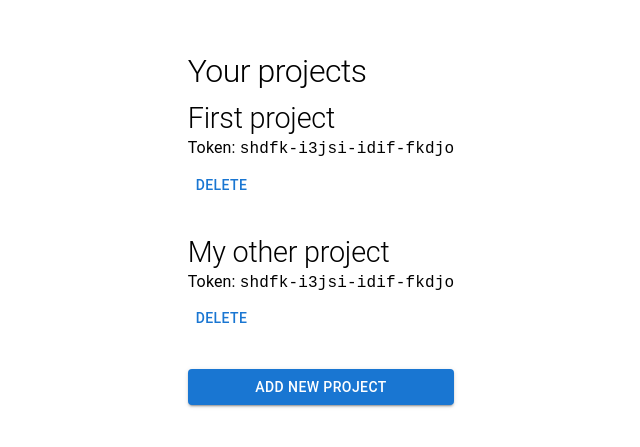
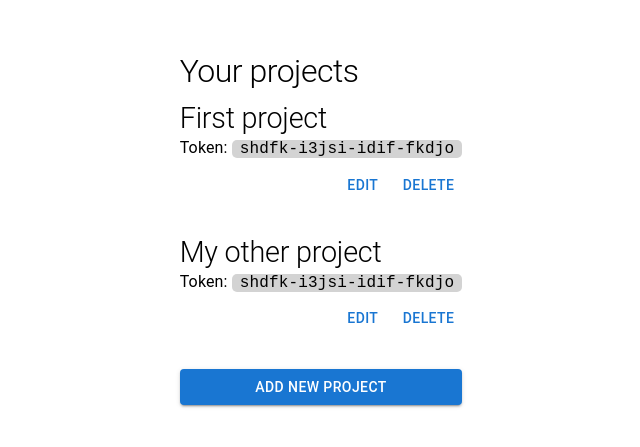
Before and after one commit to swiftpostlab/swiftpostlab.github.io, a Next.js app: page /projects in a window 1280 px wide. Shown: the part 159-606 px from the top of the page, without its empty margins (319-959 px from the left). Built offline with nearby package versions, Linux system fonts and the light colour scheme; no server answers.

Commit message:
Improve projects interface and UX

```diff
--- a/pages/projects.tsx
+++ b/pages/projects.tsx
@@ -25,16 +25,29 @@ const useProjects = () => {
 
   return {
     projects,
-    addProject: (project: {name: string, token: string, id: number}) => setProjects([project, ...projects]) ,
+    addProject: (project: {name: string, token: string, id: number}) => setProjects([project, ...projects]),
+    editProject: (id: number, editProject: {name: string, token: string}) => setProjects(
+      projects.map((proj) => (
+        proj.id === id ? (
+        {
+          id,
+          ...editProject,
+        }
+        ) : proj
+      ))
+    ),
     deleteProject: (id: number) => setProjects(projects.filter(p => p.id !== id))
   }
 }
 
 
-const Profile: React.FC = () => {
+const ProjectsPage: React.FC = () => {
   const session = useContext(SessionContext)
   const projectApi = useProjects()
   const [isAddProjectDialogOpen, setIsAddProjectDialogOpen] = useState(false)
+  const [isEditProjectDialogOpen, setIsEditProjectDialogOpen] = useState(false)
+  const [selectedProject, setSelectedProject] = useState<number | null>(null)
+  const [isDeleteProjectDialogOpen, setIsDeleteProjectDialogOpen] = useState(false)
   const [newProjectName, setNewProjectName] = useState('')
 
   if (!session.isActive()) {
@@ -49,6 +62,7 @@ const Profile: React.FC = () => {
         // alignItems="center"
         flexGrow={1}
         height="100%"
+        padding="2rem"
       >
         <Typography variant="h1" gutterBottom>Your projects</Typography>
         {
@@ -57,18 +71,52 @@ const Profile: React.FC = () => {
               <Typography variant="h2">{project.name}</Typography>
               <Typography variant="body1" gutterBottom>
                 Token:{' '}
-                <code>{project.token}</code>
+                <code
+                  style={{
+                    backgroundColor: 'lightgray',
+                    borderRadius: '5px',
+                    paddingLeft: '0.5em',
+                    paddingRight: '0.5em',
+                  }}
+                >{
+                  project.token}
+                </code>
               </Typography>
-              <Button onClick={() => projectApi.deleteProject(project.id)}>Delete</Button>
+              <Stack flexDirection="row" justifyContent="flex-end" width="100%">
+                <Button
+                  onClick={() => {
+                    setSelectedProject(project.id)
+                    setIsEditProjectDialogOpen(true)
+                    setNewProjectName(project.name)
+                  }}
+                >
+                  Edit
+                </Button>
+                <Button
+                  onClick={() => {
+                    setSelectedProject(project.id)
+                    setIsDeleteProjectDialogOpen(true)
+                  }}
+                >
+                  Delete
+                </Button>
+              </Stack>
             </Stack>
           ))
         }
         <Button variant="contained" onClick={() => setIsAddProjectDialogOpen(true)}>Add new project</Button>
+
         <Dialog open={isAddProjectDialogOpen}>
           <Stack padding="2rem">
             <DialogTitle>Add project</DialogTitle>
             <TextField id="outlined-basic" label="Name" variant="outlined" value={newProjectName} onChange={(e) => setNewProjectName(e.target.value)}/>
             <DialogActions  sx={{marginTop: '2rem'}}>
+              <Button variant="contained" onClick={() => {
+                  setIsAddProjectDialogOpen(false)
+                }}
+              >
+                Cancel
+              </Button>
               <Button variant="contained" onClick={() => {
                 projectApi.addProject({
                   name: newProjectName,
@@ -82,9 +130,68 @@ const Profile: React.FC = () => {
             </DialogActions>
           </Stack>
         </Dialog>
+
+        <Dialog open={isEditProjectDialogOpen}>
+          <Stack padding="2rem">
+            <DialogTitle>Edit project</DialogTitle>
+            <TextField id="outlined-basic" label="Name" variant="outlined" value={newProjectName} onChange={(e) => setNewProjectName(e.target.value)}/>
+            <DialogActions  sx={{marginTop: '2rem'}}>
+            <Button variant="contained" onClick={() => {
+                setIsEditProjectDialogOpen(false)
+                setSelectedProject(null)
+              }}>
+                Cancel
+              </Button>
+              <Button variant="contained" onClick={() => {
+                if (selectedProject != null) {
+                  projectApi.editProject(
+                    selectedProject,
+                    {
+                      name: newProjectName,
+                      token: projectApi.projects[0].token
+                    }
+                  )
+                }
+                setIsEditProjectDialogOpen(false)
+                setSelectedProject(null)
+              }}>
+                Edit
+              </Button>
+            </DialogActions>
+          </Stack>
+        </Dialog>
+
+        <Dialog open={isDeleteProjectDialogOpen}>
+          <Stack padding="2rem">
+            <DialogTitle>Delete project</DialogTitle>
+            <Typography>
+              Warning: this will delete the project permanently and cannot be undone.
+            </Typography>
+            <DialogActions  sx={{marginTop: '2rem'}}>
+            <Button variant="contained" onClick={() => {
+                setIsDeleteProjectDialogOpen(false)
+                setSelectedProject(null)
+              }}>
+                Cancel
+              </Button>
+              <Button variant="contained" onClick={() => {
+                if (selectedProject != null) {
+                  projectApi.deleteProject(
+                    selectedProject
+                  )
+                }
+                setIsDeleteProjectDialogOpen(false)
+                setSelectedProject(null)
+              }}>
+                I'm sure to delete my project
+              </Button>
+            </DialogActions>
+          </Stack>
+        </Dialog>
+
       </Stack>
     </BaseLayout>
   )
 }
 
-export default Profile
+export default ProjectsPage
--- a/src/routes/routes.ts
+++ b/src/routes/routes.ts
@@ -2,5 +2,6 @@ export const pages = {
   home: '/',
   signup: '/signup',
   login: '/login',
-  verify: '/verify'
+  verify: '/verify',
+  projects: '/projects',
 } as const
```
